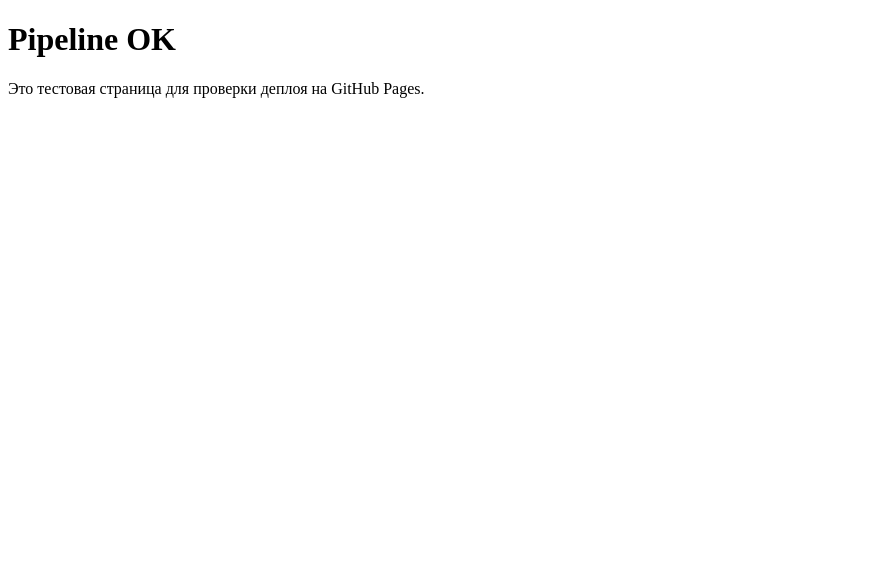
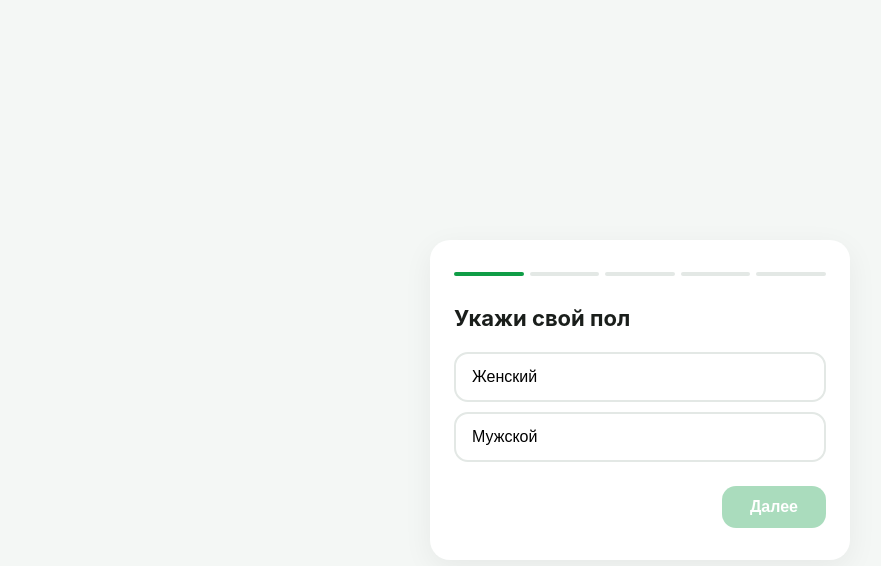
Before and after one commit to andrei-zasulevich/onboarding-test-repo, a plain HTML site: page index.html in a window 1280 px wide. Shown: the whole page, without its empty margins (0-881 px from the left). Drawn offline with Linux system fonts and the light colour scheme.

Commit message:
Add 5-question walking quiz

```diff
--- a/index.html
+++ b/index.html
@@ -2,10 +2,219 @@
 <html lang="ru">
 <head>
 <meta charset="UTF-8" />
-<title>onboarding-test-repo</title>
+<meta name="viewport" content="width=device-width, initial-scale=1.0" />
+<title>Квиз: прогулки и ходьба</title>
+<style>
+  :root {
+    --accent: #0F9D46;
+    --accent-light: #22C55E;
+    --bg: #F4F7F5;
+    --text: #1A1E1B;
+    --muted: #6B756E;
+    --card-bg: #FFFFFF;
+  }
+  * { box-sizing: border-box; }
+  body {
+    margin: 0;
+    font-family: -apple-system, BlinkMacSystemFont, "Segoe UI", Roboto, sans-serif;
+    background: var(--bg);
+    color: var(--text);
+    min-height: 100vh;
+    display: flex;
+    align-items: center;
+    justify-content: center;
+    padding: 16px;
+  }
+  .card {
+    background: var(--card-bg);
+    border-radius: 20px;
+    padding: 32px 24px;
+    max-width: 420px;
+    width: 100%;
+    box-shadow: 0 8px 30px rgba(0,0,0,0.06);
+  }
+  .progress {
+    display: flex;
+    gap: 6px;
+    margin-bottom: 28px;
+  }
+  .progress-seg {
+    flex: 1;
+    height: 4px;
+    border-radius: 2px;
+    background: #E3E8E5;
+    overflow: hidden;
+  }
+  .progress-seg.filled { background: var(--accent); }
+  h1 {
+    font-size: 22px;
+    line-height: 1.3;
+    margin: 0 0 20px;
+  }
+  .options {
+    display: flex;
+    flex-direction: column;
+    gap: 10px;
+  }
+  button.option {
+    text-align: left;
+    padding: 14px 16px;
+    border-radius: 14px;
+    border: 2px solid #E3E8E5;
+    background: #fff;
+    font-size: 16px;
+    cursor: pointer;
+    transition: border-color 0.15s, background 0.15s;
+  }
+  button.option:hover { border-color: var(--accent-light); }
+  button.option.selected {
+    border-color: var(--accent);
+    background: rgba(15,157,70,0.08);
+    font-weight: 600;
+  }
+  .nav {
+    display: flex;
+    justify-content: space-between;
+    align-items: center;
+    margin-top: 24px;
+  }
+  .btn-back {
+    background: none;
+    border: none;
+    color: var(--muted);
+    font-size: 15px;
+    cursor: pointer;
+    padding: 8px;
+  }
+  .btn-back:disabled { visibility: hidden; }
+  .btn-next {
+    background: var(--accent);
+    color: #fff;
+    border: none;
+    border-radius: 14px;
+    padding: 12px 28px;
+    font-size: 16px;
+    font-weight: 600;
+    cursor: pointer;
+    transition: opacity 0.15s;
+  }
+  .btn-next:disabled {
+    opacity: 0.35;
+    cursor: not-allowed;
+  }
+  .result {
+    text-align: center;
+  }
+  .result .emoji { font-size: 48px; margin-bottom: 8px; }
+  .result p { color: var(--muted); font-size: 15px; line-height: 1.5; }
+  .result .summary {
+    text-align: left;
+    background: var(--bg);
+    border-radius: 14px;
+    padding: 16px;
+    margin-top: 20px;
+    font-size: 14px;
+  }
+  .result .summary div { padding: 4px 0; }
+  .result .summary b { color: var(--text); }
+</style>
 </head>
 <body>
-  <h1>Pipeline OK</h1>
-  <p>Это тестовая страница для проверки деплоя на GitHub Pages.</p>
+  <div class="card" id="app"></div>
+
+<script>
+const QUESTIONS = [
+  {
+    key: "gender",
+    title: "Укажи свой пол",
+    options: ["Женский", "Мужской"]
+  },
+  {
+    key: "age",
+    title: "Сколько тебе лет?",
+    options: ["18–29", "30–39", "40–49", "50+"]
+  },
+  {
+    key: "activity",
+    title: "Сколько сейчас в среднем шагов проходишь в день?",
+    options: ["Меньше 3000", "3000–6000", "6000–10000", "Больше 10000"]
+  },
+  {
+    key: "goal",
+    title: "Какая твоя главная цель?",
+    options: ["Снизить вес", "Повысить выносливость", "Снять стресс", "Выработать привычку двигаться"]
+  },
+  {
+    key: "time",
+    title: "Сколько времени готов уделять прогулкам в день?",
+    options: ["15 минут", "30 минут", "45 минут", "60 минут и больше"]
+  }
+];
+
+let current = 0;
+const answers = {};
+
+function render() {
+  const app = document.getElementById("app");
+
+  if (current >= QUESTIONS.length) {
+    app.innerHTML = renderResult();
+    return;
+  }
+
+  const q = QUESTIONS[current];
+  const selected = answers[q.key];
+
+  app.innerHTML = `
+    <div class="progress">
+      ${QUESTIONS.map((_, i) => `<div class="progress-seg ${i <= current ? 'filled' : ''}"></div>`).join("")}
+    </div>
+    <h1>${q.title}</h1>
+    <div class="options">
+      ${q.options.map(opt => `
+        <button class="option ${selected === opt ? 'selected' : ''}" data-value="${opt}">${opt}</button>
+      `).join("")}
+    </div>
+    <div class="nav">
+      <button class="btn-back" ${current === 0 ? 'disabled' : ''} id="backBtn">Назад</button>
+      <button class="btn-next" id="nextBtn" ${selected ? '' : 'disabled'}>Далее</button>
+    </div>
+  `;
+
+  document.querySelectorAll(".option").forEach(btn => {
+    btn.addEventListener("click", () => {
+      answers[q.key] = btn.dataset.value;
+      render();
+    });
+  });
+
+  document.getElementById("backBtn").addEventListener("click", () => {
+    if (current > 0) { current--; render(); }
+  });
+
+  document.getElementById("nextBtn").addEventListener("click", () => {
+    if (answers[q.key]) { current++; render(); }
+  });
+}
+
+function renderResult() {
+  return `
+    <div class="result">
+      <div class="emoji">🚶</div>
+      <h1>Готово!</h1>
+      <p>Мы учли твои ответы и подготовили бы для тебя персональный план прогулок.</p>
+      <div class="summary">
+        <div><b>Пол:</b> ${answers.gender || "-"}</div>
+        <div><b>Возраст:</b> ${answers.age || "-"}</div>
+        <div><b>Активность сейчас:</b> ${answers.activity || "-"}</div>
+        <div><b>Цель:</b> ${answers.goal || "-"}</div>
+        <div><b>Время на прогулки:</b> ${answers.time || "-"}</div>
+      </div>
+    </div>
+  `;
+}
+
+render();
+</script>
 </body>
 </html>
```
